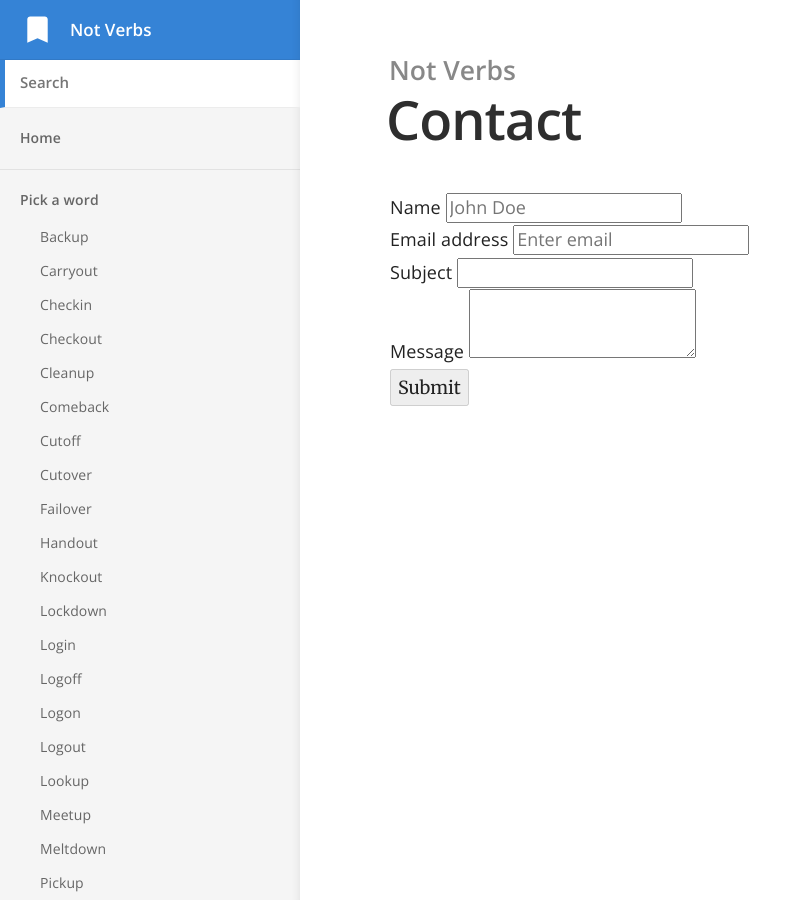
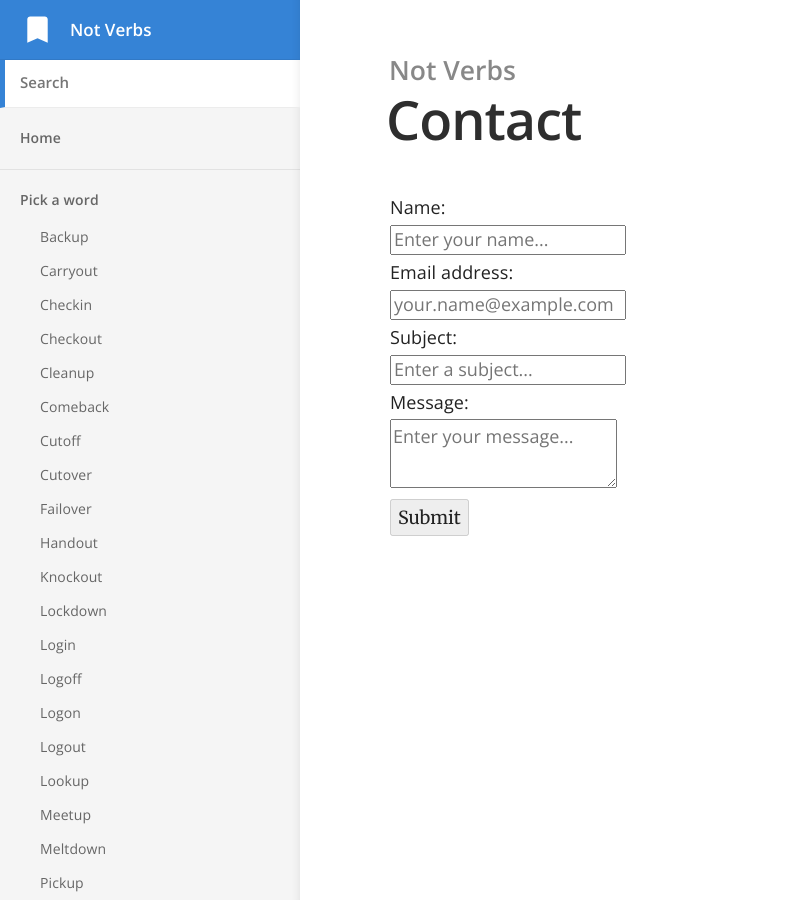
Before and after one commit to ml4den/not-verbs, a Jekyll site: the page built from contact.html, in a window 1280 px wide and 900 px high. Shown: the whole window, without its empty margins (0-812 px from the left). Built offline with Jekyll 4.4.1, drawn with Linux system fonts in a browser that asks for light colours.

Commit message:
update form fields

```diff
--- a/contact.html
+++ b/contact.html
@@ -5,23 +5,23 @@ title: Contact
 <div class="container">
 	<form id="contact" method="POST" action="https://contact-notaverb-production.ml4den.workers.dev">
 		<div class="form-group">
-			<label>Name
-				<input name="name" type="text" class="form-control required" placeholder="John Doe">
+			<label>Name:<br>
+				<input name="name" type="text" class="form-control required" placeholder="Enter your name...">
 			</label>
 		</div>
 		<div class="form-group">
-			<label>Email address
-				<input name="email" type="email" class="form-control required email" placeholder="Enter email">
+			<label>Email address:<br>
+				<input name="email" type="email" class="form-control required email" placeholder="your.name@example.com">
 			</label>
 		</div>
 		<div class="form-group">
-			<label>Subject
-				<input name="subject" type="text" class="form-control required" placeholder="">
+			<label>Subject:<br>
+				<input name="subject" type="text" class="form-control required" placeholder="Enter a subject...">
 			</label>
 		</div>
 		<div class="form-group">
-			<label>Message
-				<textarea name="message" class="form-control"></textarea>
+			<label>Message:<br>
+				<textarea name="message" class="form-control" placeholder="Enter your message..."></textarea>
 			</label>
 		</div>
 
```
